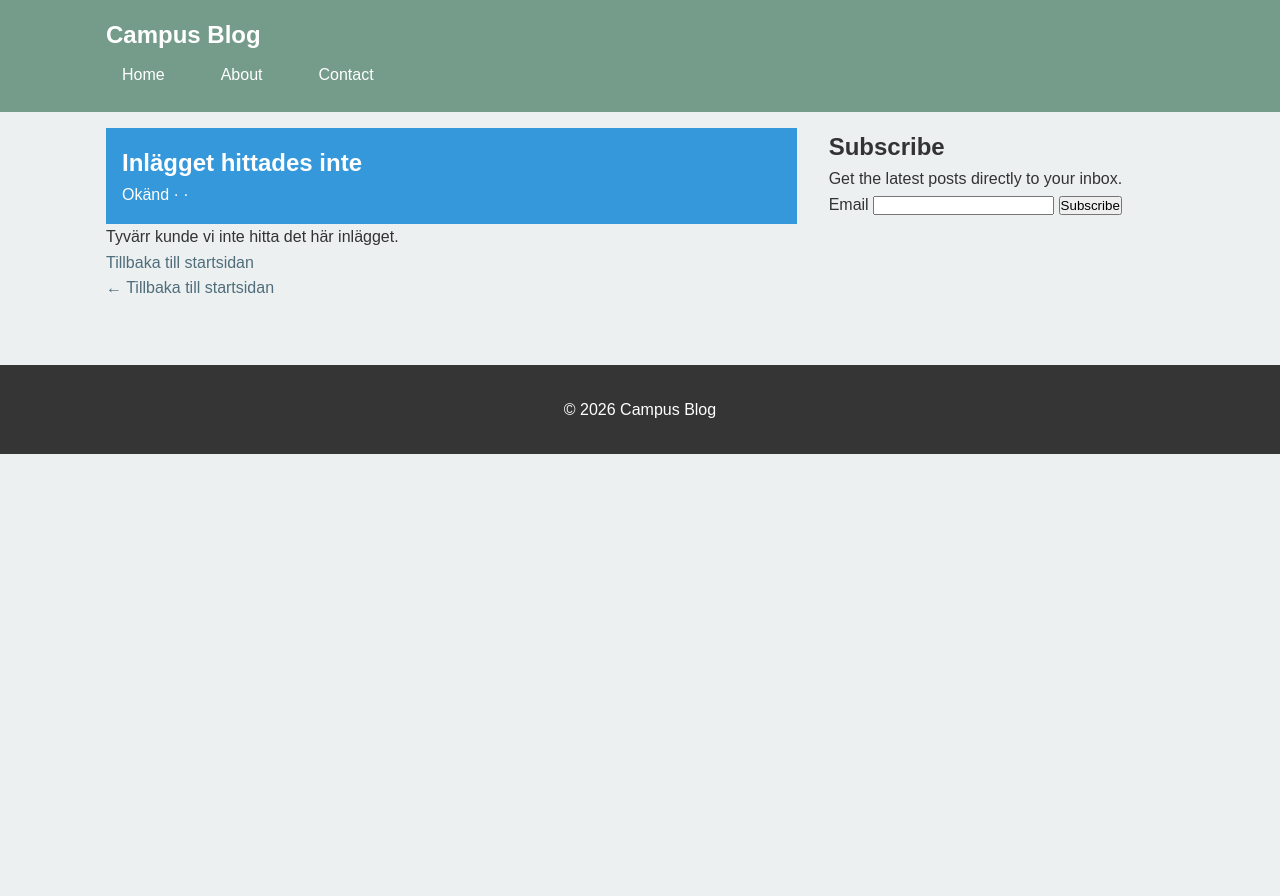
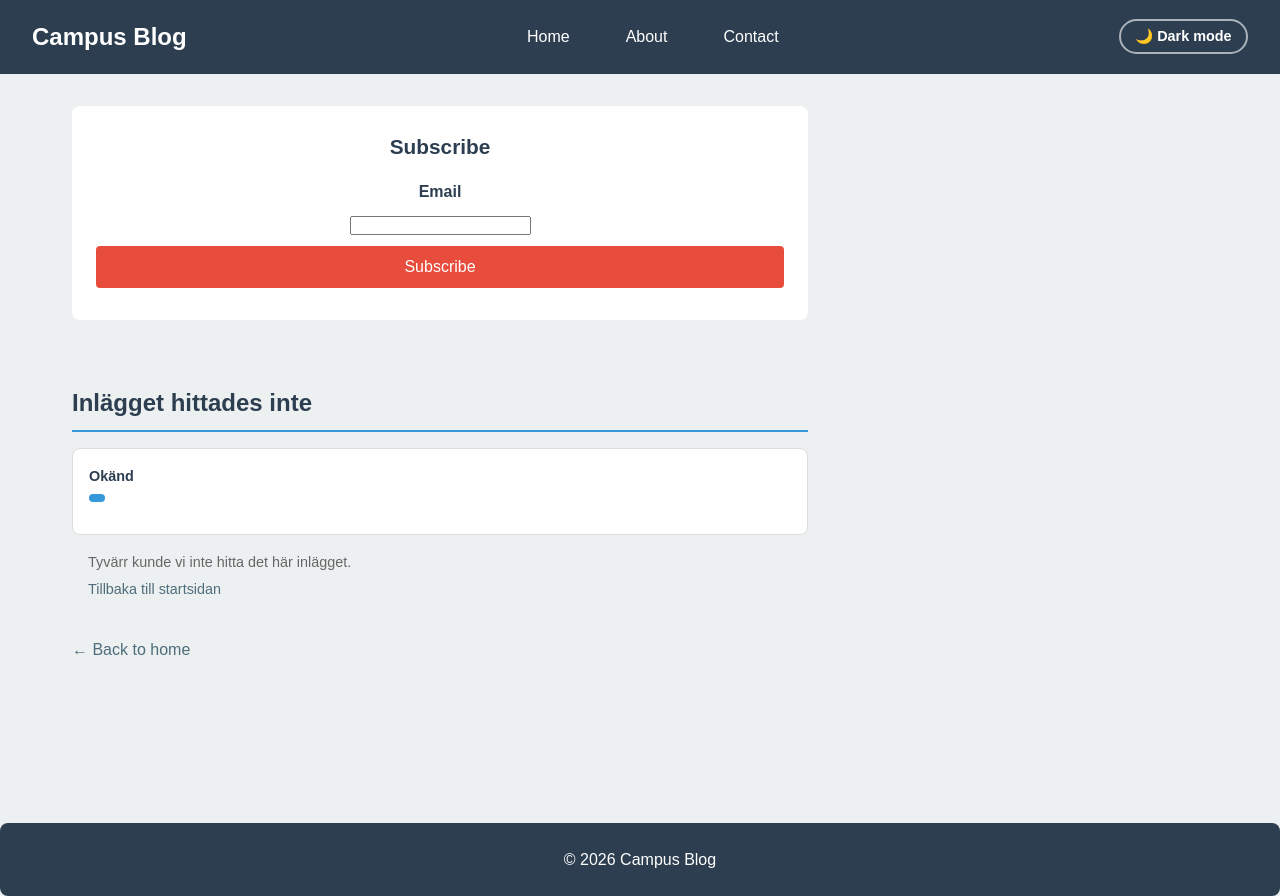
Before and after one commit to konstantinosnascos/FrontendBoilerRoomv1, a plain HTML site: page post.html in a window 1280 px wide. Before the commit the page ends 800 px from the top, so only its background shows below. Drawn offline with Linux system fonts and the light colour scheme.

Commit message:
matchade post.html med allt

```diff
--- a/post.html
+++ b/post.html
@@ -1,75 +1,78 @@
-<!DOCTYPE html>
+<!doctype html>
 <html lang="sv">
 <head>
-    <meta charset="UTF-8">
-    <title>Campus Blog – Inlägg</title>
+  <meta charset="utf-8">
   <meta name="viewport" content="width=device-width, initial-scale=1">
+  <title>Post | Campus Blog</title>
+  <meta name="description" content="Read a post on Campus Blog.">
   <link rel="stylesheet" href="style.css">
 </head>
 
 <body>
 
-  <header class="site-header">
-    <div class="container">
+<header class="header">
   <a href="index.html" class="logo">Campus Blog</a>
-      <nav aria-label="Huvudmeny">
+
+  <nav aria-label="Huvudnavigation">
     <ul class="nav-list">
       <li><a href="index.html">Home</a></li>
       <li><a href="about.html">About</a></li>
       <li><a href="contact.html">Contact</a></li>
     </ul>
   </nav>
-    </div>
+
+  <button id="theme-toggle" aria-label="Toggle dark mode">
+    🌙 Dark mode
+  </button>
 </header>
 
-  <main class="container layout">
+<main class="main">
 
-    <!-- HUVUDINLÄGG -->
-    <article id="post" class="post-single">
-      <header class="post-header">
+  <!-- POST -->
+  <article id="post" class="recent-post">
+    <h2 id="post-title"></h2>
+
+    <div class="post-card">
       <img id="post-image" src="" alt="" class="post-image">
-        <h1 id="post-title"></h1>
-        <p class="post-meta">
-          <span id="post-author"></span> ·
-          <time id="post-date" datetime=""></time> ·
-          <span id="post-category"></span>
+
+      <div class="post-body">
+        <p class="blogger" id="post-author"></p>
+        <p id="post-date"></p>
+        <p class="category" id="post-category"></p>
+      </div>
+    </div>
+
+    <section id="post-content" class="post-body"></section>
+
+    <p style="margin-top:1rem;">
+      <a href="index.html">← Back to home</a>
     </p>
-      </header>
-
-      <section id="post-content" class="post-content"></section>
-
-      <p><a href="index.html">← Tillbaka till startsidan</a></p>
   </article>
 
-    <!-- SIDEBAR MED FORMULÄR -->
+  <!-- SIDEBAR -->
   <aside class="sidebar">
-
-      <section class="subscribe-box">
+    <section class="subscription-options">
       <h2>Subscribe</h2>
-        <p>Get the latest posts directly to your inbox.</p>
-
-        <form>
       <label for="email">Email</label>
       <input id="email" type="email" required>
+
+      <div class="button-group">
         <button type="submit">Subscribe</button>
-        </form>
+      </div>
     </section>
-
   </aside>
 
 </main>
 
-  <footer class="site-footer">
-    <div class="container">
+<footer class="footer">
   <p>&copy; 2026 Campus Blog</p>
-    </div>
 </footer>
 
-  <!-- FIX: osynlig container så posts.js inte kraschar -->
+<!-- Krävs för posts.js -->
 <div id="blog-posts" style="display:none;"></div>
 
 <script src="posts.js"></script>
 <script src="post.js"></script>
-
+<script src="script.js"></script>
 </body>
 </html>
```
Lines whose indentation alone changed are shown as unchanged.
